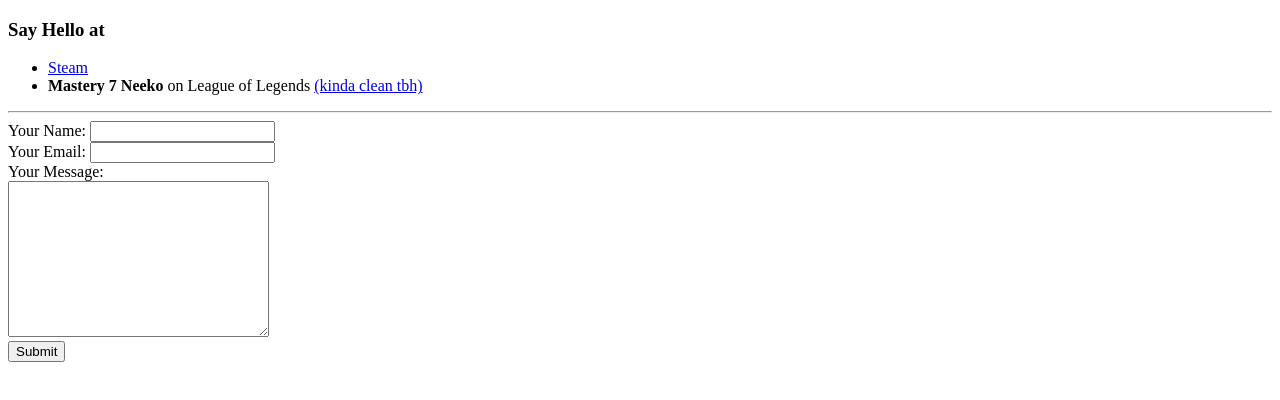
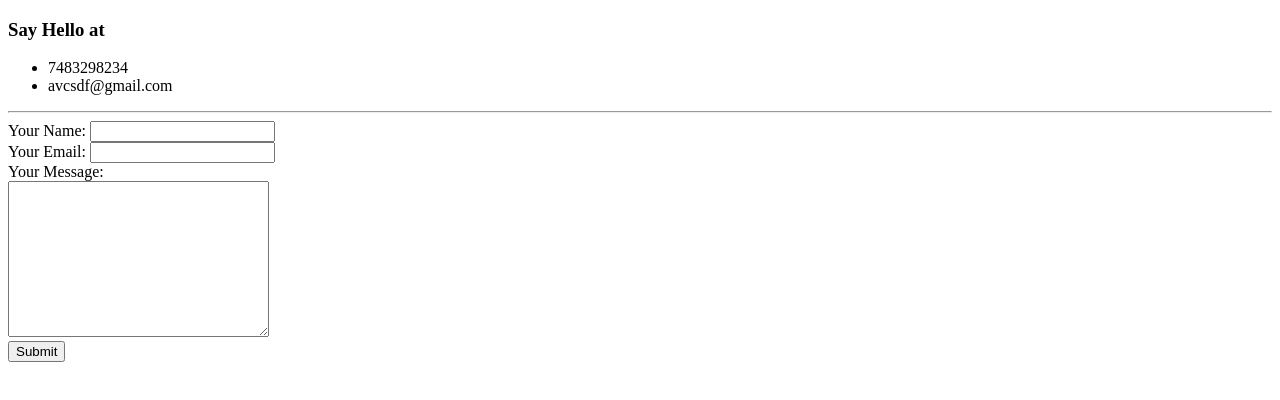
Before and after one commit to bulldog116/cv, a plain HTML site: page contactinfo.html in a window 1280 px wide. Drawn offline with Linux system fonts and the light colour scheme.

Commit message:
Add initial CV website files

```diff
--- a/contactinfo.html
+++ b/contactinfo.html
@@ -9,8 +9,8 @@
 <body>
   <h3>Say Hello at</h3>
   <ul>
-    <li><a href="https://steamcommunity.com/profiles/76561198130557625/">Steam</a></li>
-    <li><strong>Mastery 7 Neeko</strong> on League of Legends <a href="leaguevids.html">(kinda clean tbh)</a></li>
+    <li>7483298234</li>
+    <li>avcsdf@gmail.com</li>
   </ul>
   <hr>
   <form action="mailto:bradleylive@hotmail.com" method="post" enctype="text/plain">
```
